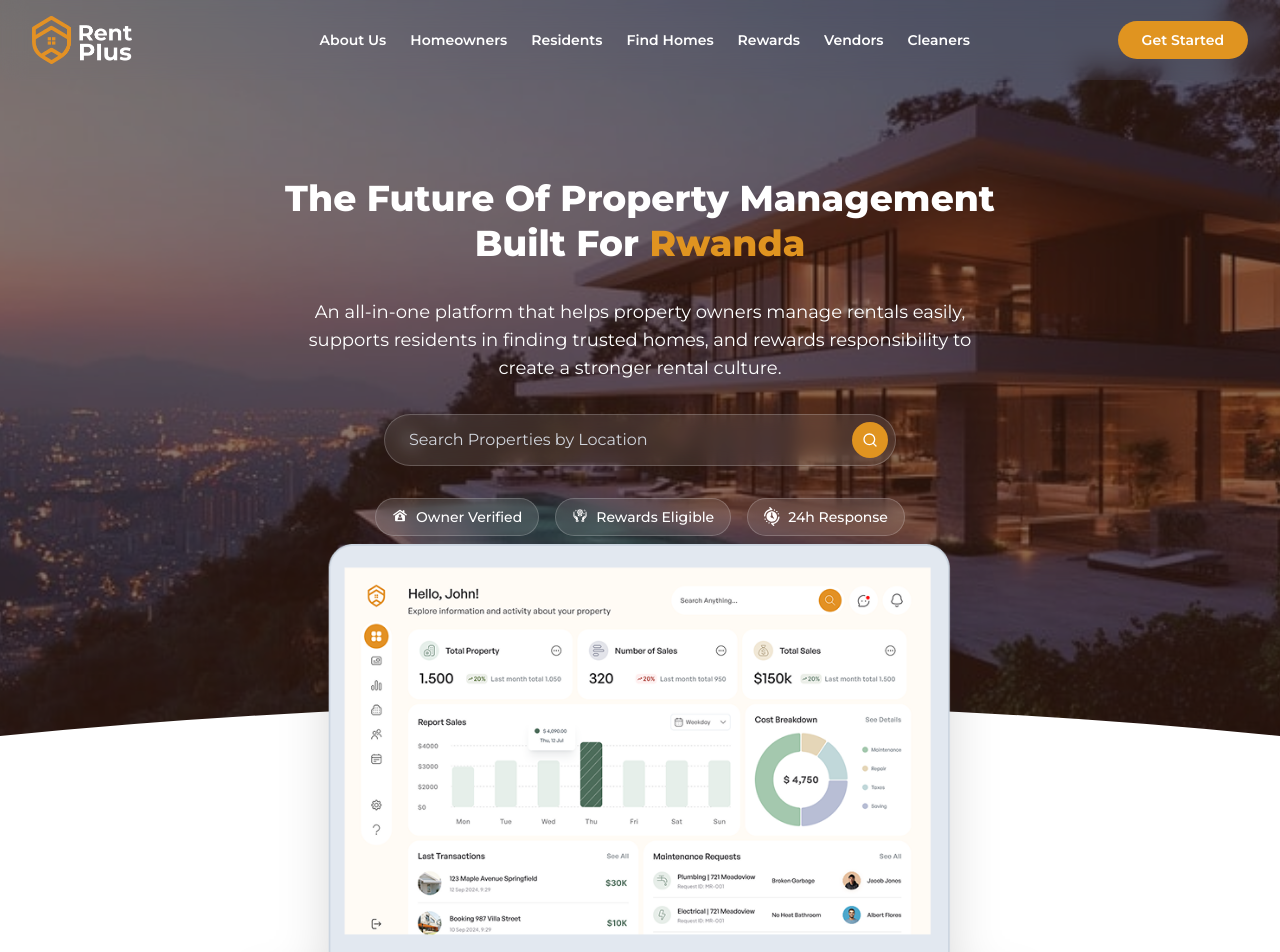
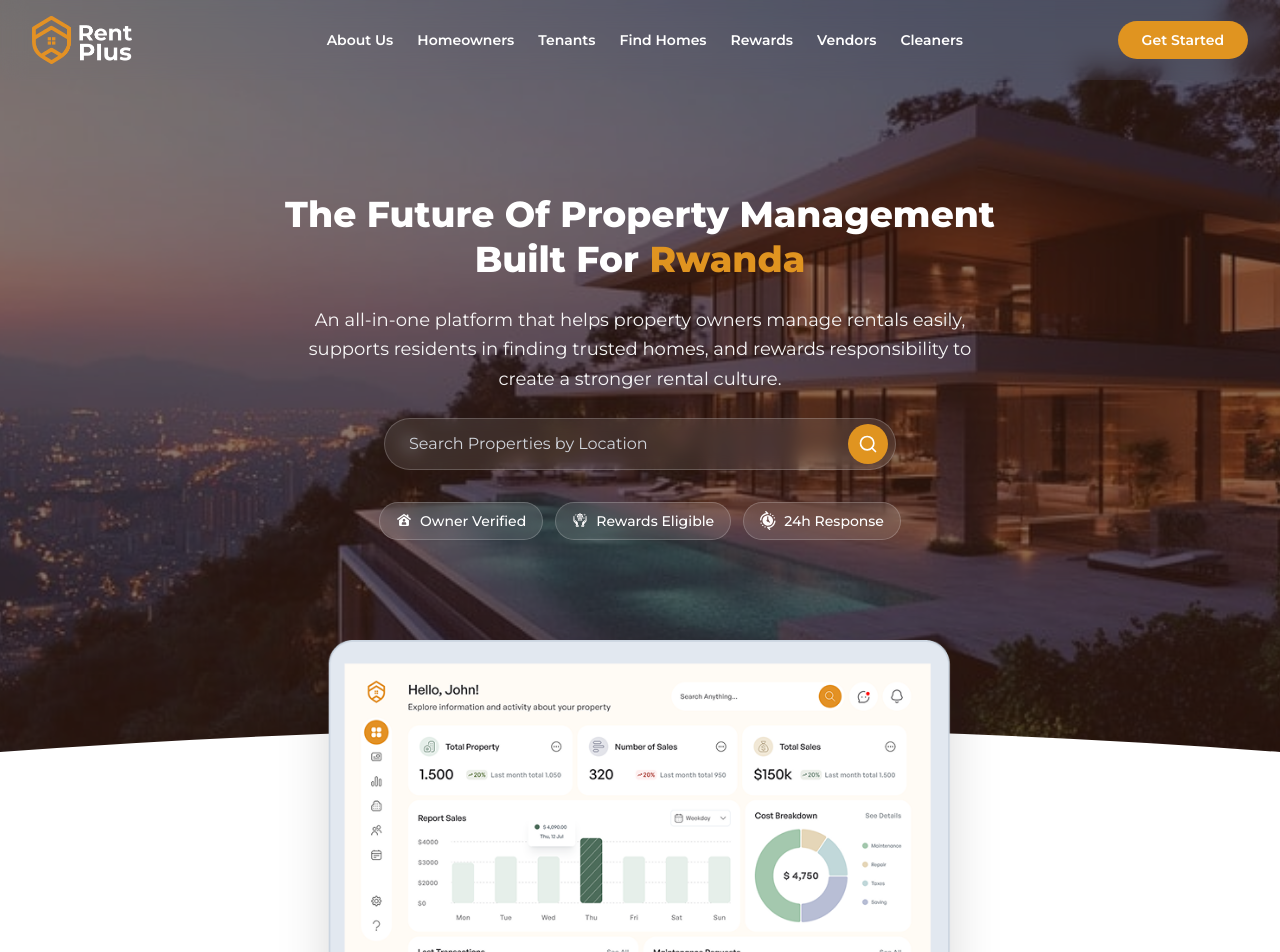
Before and after one commit to niyontwali/rentplus-fe, a Next.js app: page / in a window 1280 px wide. Shown: the top 952 px of the page. Built offline with nearby package versions, Linux system fonts and the light colour scheme.

Commit message:
adds responsiveness for larger screens

```diff
--- /dev/null
+++ b/src/app/get-started/page.tsx
@@ -0,0 +1,12 @@
+const GetStarted = () => {
+  return (
+    <div className='h-screen flex items-center justify-center bg-accent'>
+      <div className='text-center px-12'>
+        <h1 className='text-3xl md:text-4xl font-extrabold text-primary mb-4'>Coming Soon</h1>
+        <p className='text-md md:text-lg'>We&apos;re working hard to bring you something amazing!</p>
+      </div>
+    </div>
+  );
+};
+
+export default GetStarted;
--- a/src/app/layout.tsx
+++ b/src/app/layout.tsx
@@ -49,7 +49,7 @@ export default function RootLayout({
         <meta name='theme-color' content='#3C1E12' />
       </head>
       <body
-        className={`${montserrat.variable} ${inter.variable} font-montserrat antialiased text-primary overflow-x-hidden`}
+        className={`${montserrat.variable} ${inter.variable} font-montserrat antialiased text-primary overflow-x-hidden leading-relaxed`}
       >
         <div className='min-h-screen flex flex-col relative'>
           <Navbar />
--- a/src/components/Navbar.tsx
+++ b/src/components/Navbar.tsx
@@ -25,9 +25,9 @@ const navItems = [
     href: '/homeowners',
   },
   {
-    name: 'Residents',
+    name: 'Tenants',
     type: 'link',
-    href: '/residents',
+    href: '/tenants',
   },
   {
     name: 'Find Homes',
--- a/src/sections/HeroSection.tsx
+++ b/src/sections/HeroSection.tsx
@@ -204,12 +204,13 @@ const TabletHeroSection: React.FC = () => {
   );
 };
 
-// Desktop Hero Component - Your original component
+// Desktop Hero Component - Improved with flexible positioning
 const DesktopHeroSection: React.FC = () => {
   return (
-    <>
-      <section className='relative min-h-screen overflow-visible flex flex-col items-center justify-start pt-16 md:pt-24'>
-        {/* Hero Building Background - High resolution with optimized settings */}
+    <div className='relative'>
+      {/* Hero Section - Flexible height with space for dashboard */}
+      <section className='relative h-screen min-h-[600px] max-h-[900px] flex flex-col items-center justify-start pt-16 overflow-hidden'>
+        {/* Hero Building Background */}
         <div className='absolute inset-0'>
           <Image
             src='/hero.jpg'
@@ -219,33 +220,22 @@ const DesktopHeroSection: React.FC = () => {
             quality={100}
             sizes='100vw'
             className='object-cover object-center'
-            style={{
-              objectFit: 'cover',
-              objectPosition: 'center',
-            }}
           />
         </div>
 
-        {/* Lighter Overlay to preserve building curvature visibility */}
+        {/* Overlay */}
         <div className='absolute inset-0 bg-primary/60'></div>
 
-        {/* Curved bottom shape - full width smooth curve */}
-        <div className='absolute bottom-0 left-0 right-0 w-full h-32 overflow-hidden'>
-          <svg viewBox='0 0 1440 120' fill='none' className='w-full h-full' preserveAspectRatio='none'>
-            <path d='M0,120 L0,60 Q720,0 1440,60 L1440,120 Z' fill='white' />
-          </svg>
-        </div>
-
-        {/* Main Content - moved higher up with top padding */}
-        <div className='container mx-auto px-4 sm:px-6 lg:px-8 relative z-10 mt-8 md:mt-12'>
-          <div className='flex flex-col items-center text-center space-y-8'>
+        {/* Main Content */}
+        <div className='container mx-auto px-4 sm:px-6 lg:px-8 relative z-10 pt-32 pb-32'>
+          <div className='flex flex-col items-center text-center space-y-6 max-w-4xl mx-auto'>
             {/* Main Heading */}
-            <h1 className='max-w-3xl text-4xl md:text-3xl lg:text-4xl font-extrabold text-white leading-tight pt-8'>
+            <h1 className='max-w-3xl text-3xl md:text-4xl xlg:text-5xl font-extrabold text-white leading-tight'>
               The Future Of Property Management Built For <span className='text-secondary'>Rwanda</span>
             </h1>
 
             {/* Subtitle */}
-            <p className='text-md md:text-lg text-white max-w-2xl'>
+            <p className='text-base md:text-lg text-white/95 max-w-2xl leading-relaxed'>
               An all-in-one platform that helps property owners manage rentals easily, supports residents in finding
               trusted homes, and rewards responsibility to create a stronger rental culture.
             </p>
@@ -259,39 +249,45 @@ const DesktopHeroSection: React.FC = () => {
                 <input
                   type='text'
                   placeholder='Search Properties by Location'
-                  className='w-full pl-6 pr-16 py-3 bg-white/10 backdrop-blur-sm border border-white/20 rounded-full text-white placeholder-gray-300 focus:outline-none focus:ring-1 focus:ring-secondary focus:border-transparent transition-all duration-200'
+                  className='w-full px-6 py-3 bg-white/10 backdrop-blur-sm border border-white/20 rounded-full text-white placeholder-gray-300 focus:outline-none focus:ring-1 focus:ring-secondary focus:border-transparent transition-all duration-200'
                 />
                 <div className='absolute inset-y-0 right-0 pr-2 flex items-center'>
-                  <button className='bg-secondary hover:bg-secondary/90 text-white p-2.5 rounded-full transition-all duration-300'>
-                    <Search className='h-4 w-4' />
+                  <button className='bg-secondary hover:bg-secondary/90 text-white p-2.5 rounded-full transition-all duration-300 hover:scale-105'>
+                    <Search className='h-5 w-5' />
                   </button>
                 </div>
               </div>
             </div>
 
             {/* Feature Badges */}
-            <div className='flex flex-wrap justify-center gap-4'>
-              <div className='flex items-center bg-white/10 backdrop-blur-sm rounded-full px-4 py-2 border border-white/20'>
+            <div className='flex flex-wrap justify-center gap-3 pt-2'>
+              <div className='flex items-center bg-white/10 backdrop-blur-sm rounded-full px-4 py-2 border border-white/20 hover:bg-white/15 transition-all duration-200'>
                 <Image src={OwnerVerifiedIcon} alt='Owner Verified' width={16} height={16} className='mr-2' />
                 <span className='text-white text-sm font-medium'>Owner Verified</span>
               </div>
-              <div className='flex items-center bg-white/10 backdrop-blur-sm rounded-full px-4 py-2 border border-white/20'>
+              <div className='flex items-center bg-white/10 backdrop-blur-sm rounded-full px-4 py-2 border border-white/20 hover:bg-white/15 transition-all duration-200'>
                 <Image src={RewardsEligibleIcon} alt='Rewards Eligible' width={16} height={16} className='mr-2' />
                 <span className='text-white text-sm font-medium'>Rewards Eligible</span>
               </div>
-              <div className='flex items-center bg-white/10 backdrop-blur-sm rounded-full px-4 py-2 border border-white/20'>
+              <div className='flex items-center bg-white/10 backdrop-blur-sm rounded-full px-4 py-2 border border-white/20 hover:bg-white/15 transition-all duration-200'>
                 <Image src={Response24hIcon} alt='24h Response' width={16} height={16} className='mr-2' />
                 <span className='text-white text-sm font-medium'>24h Response</span>
               </div>
             </div>
           </div>
         </div>
+
+        {/* Curved bottom transition */}
+        <div className='absolute bottom-0 left-0 right-0 w-full h-24 overflow-hidden'>
+          <svg viewBox='0 0 1440 120' fill='none' className='w-full h-full' preserveAspectRatio='none'>
+            <path d='M0,120 L0,60 Q720,0 1440,60 L1440,120 Z' fill='white' />
+          </svg>
+        </div>
       </section>
 
-      {/* Dashboard Mockup - Properly centered with responsive positioning */}
-      <div className='relative -mt-64 z-20 w-full flex justify-center items-center px-4 sm:px-6 lg:px-8'>
-        <div className='w-full max-w-6xl flex justify-center'>
-          <div className='relative w-full max-w-4xl flex justify-center'>
+      {/* Dashboard Mockup - Positioned within allocated space */}
+      <div className='relative z-20 w-full flex justify-center px-4 sm:px-6 lg:px-8 -mt-[20vh] pb-16'>
+        <div className='w-full max-w-5xl flex justify-center'>
           <Image
             src={DashboardMockup}
             alt='Property Management Dashboard'
@@ -299,13 +295,15 @@ const DesktopHeroSection: React.FC = () => {
             height={600}
             priority
             quality={95}
-              className='w-full max-w-3xl h-auto object-contain drop-shadow-2xl mx-auto'
+            // className='w-full max-w-4xl h-auto object-contain drop-shadow-2xl mx-auto rounded-lg'
+            // sizes='(max-width: 768px) 90vw, (max-width: 1200px) 80vw, 70vw'
+
+            className='w-full md:max-w-3xl 2xl:max-w-5xl h-auto object-contain drop-shadow-2xl mx-auto'
             sizes='(max-width: 768px) 90vw, (max-width: 1200px) 70vw, 60vw'
           />
         </div>
       </div>
     </div>
-    </>
   );
 };
 
--- a/src/sections/ListingSection.tsx
+++ b/src/sections/ListingSection.tsx
@@ -126,7 +126,7 @@ const PropertyCard = React.memo<PropertyCardProps>(
 
         {/* Popular Badge */}
         {property.isPopular && (
-          <div className='absolute top-[200px] md:top-[215px] left-0 -translate-y-5 -translate-x-2 z-50'>
+          <div className='absolute top-[200px] md:top-[215px] left-0 -translate-y-5 -translate-x-2 z-40'>
             <Image src={PopularBadge} alt='Popular Badge' className='h-8 w-auto' />
           </div>
         )}
```
Also changed, not shown: src/app/tenants/page.tsx (renamed from src/app/residents/page.tsx). Lines whose indentation alone changed are shown as unchanged.
